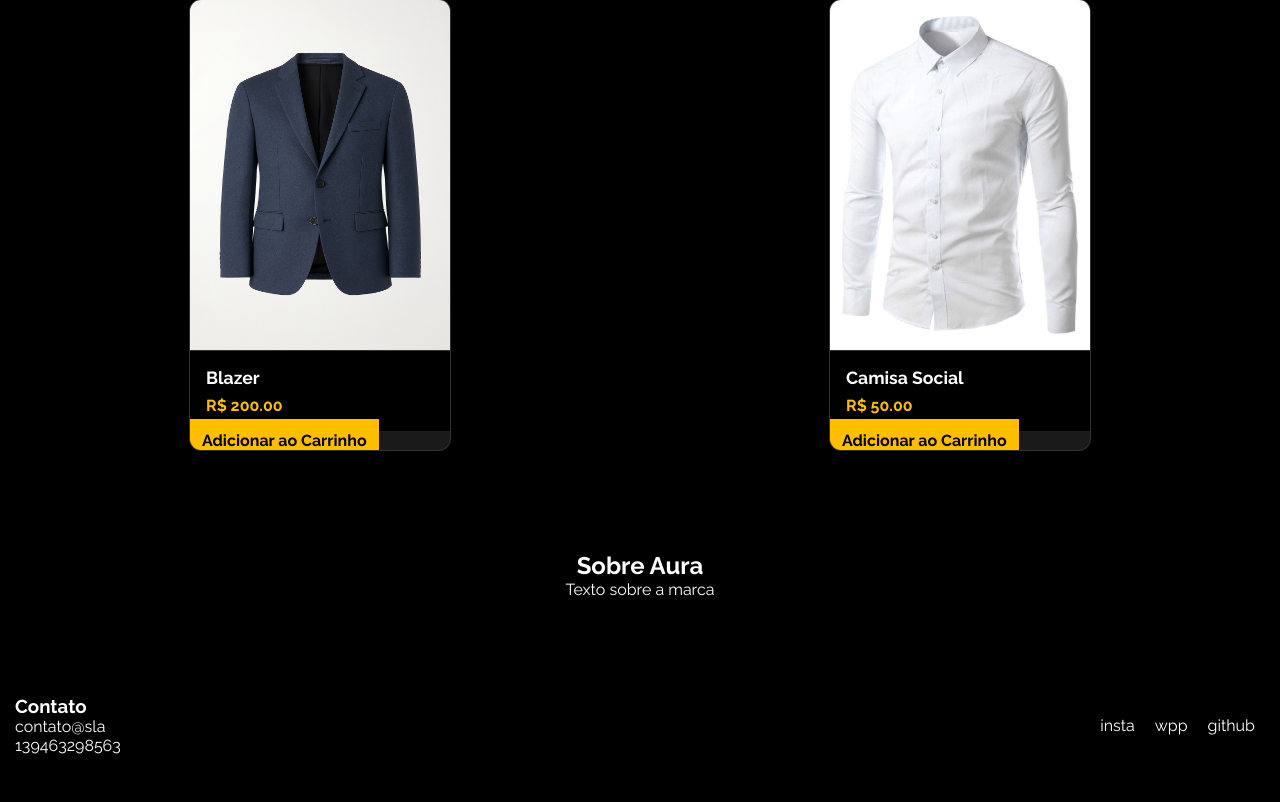
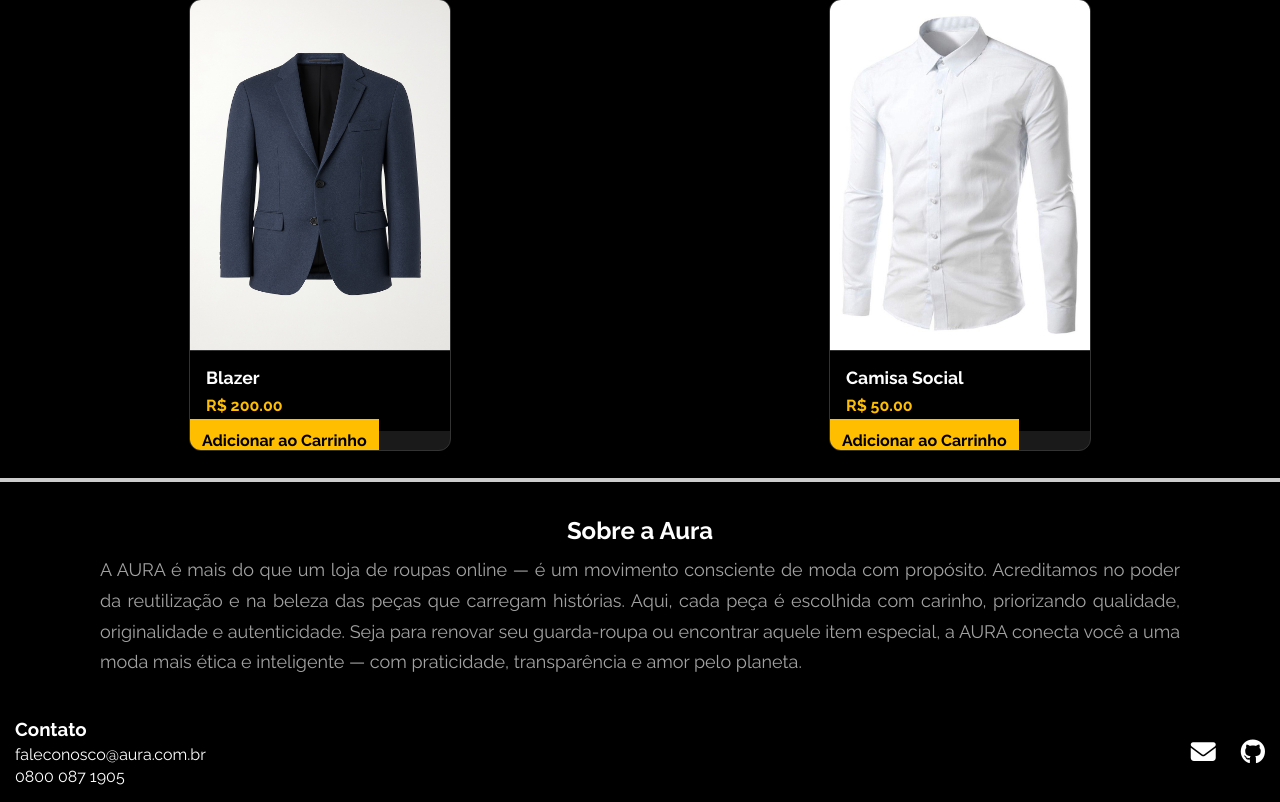
Before and after one commit to Guithentges/Aura, a Django app: page / in a window 1280 px wide. Shown: the part 1575-2377 px from the top of the page. Before the commit the page ends 2329 px from the top, so only its background shows below. Run offline with Django 5.2, Linux system fonts and the light colour scheme; data comes from the database, SQL or seed files in the repository.

Commit message:
Update footer no index.html

```diff
--- a/aura/auraapp/templates/auraapp/index.html
+++ b/aura/auraapp/templates/auraapp/index.html
@@ -61,21 +61,23 @@
                 {% endfor %}
             </div>
         </div>
+        <div class="div_footer"></div>
         <div class="sobre">
-            <h2>Sobre Aura</h2>
-            <p>Texto sobre a marca</p>
+            <h2 style="margin-bottom: 10px; margin-top: 10px;">Sobre a Aura</h2>
+            <p id="sobre_aura">A AURA é mais do que um loja de roupas online — é um movimento consciente de moda com propósito. Acreditamos no poder da reutilização e na beleza das peças que carregam histórias.
+
+Aqui, cada peça é escolhida com carinho, priorizando qualidade, originalidade e autenticidade. Seja para renovar seu guarda-roupa ou encontrar aquele item especial, a AURA conecta você a uma moda mais ética e inteligente — com praticidade, transparência e amor pelo planeta.</p>
         </div>
     </main>
     <footer id="footer">
         <div class="contato">
-            <h3>Contato</h3>
-            <p>contato@sla</p>
-            <p>139463298563</p>
+            <h3 style="margin-bottom: 5px;">Contato</h3>
+            <p style="margin-bottom: 3px;">faleconosco@aura.com.br</p>
+            <p>0800 087 1905</p>
         </div>
         <div class="icones">
-            <div class="icone">insta</div>
-            <div class="icone">wpp</div>
-            <div class="icone">github</div>
+            <a href="mailto:faleconosco@aura.com.br"><div class="icone fas fa-envelope" style="font-size: 25px; margin-right: 25px;"></div></a>
+            <a href="https://github.com/Guithentges/Aura" target="_blank"><div class="icone fab fa-github" style="font-size: 25px;"></div></a>
         </div>
     </footer>
 </body>
@@ -312,6 +314,9 @@
         flex-direction: column;
         justify-content: center;
         align-items: center;
+        max-width: 1100px;
+        margin: 0 auto;
+        padding: 10px;
     }
 
     footer{
@@ -322,6 +327,20 @@
         justify-content: space-between;
         align-items: center;
     }
+
+     .div_footer{
+        margin-top: 3px;
+        border-top: 4px solid #ccc;
+    }
+
+        #sobre_aura{
+        font-size: 18px;
+        line-height: 1.7;
+        color: #a3a2a2;
+        text-align: justify;
+        padding: 0 10px;
+    }
+
     .contato{
         padding-left: 15px;
     }
@@ -333,7 +352,8 @@
         justify-content: right;
         padding-right: 15px;
     }
+
     .icone{
-        padding-inline: 10px;
+        cursor: pointer;
     }
 </style>
```
